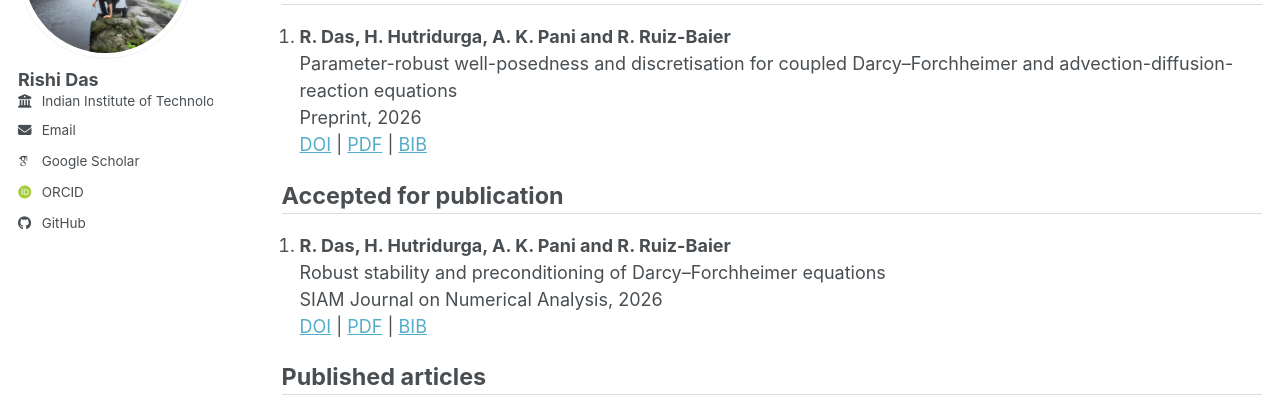
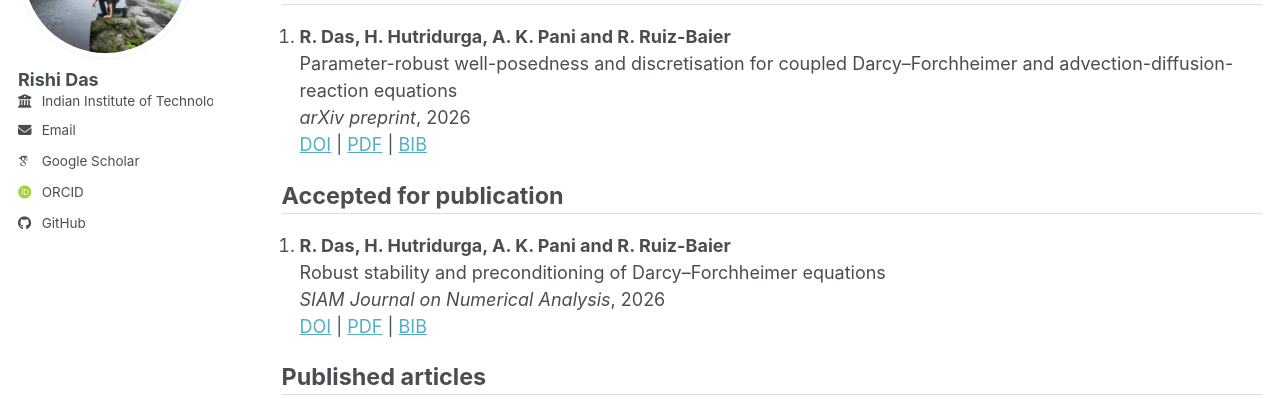
Before and after one commit to rishidas-04/rishidas-04.github.io, a Jekyll site: the page built from _pages/publications.html, in a window 1280 px wide and 988 px high. Shown: the part 217-616 px from the top of the window. Built offline with Jekyll 4.4.1, drawn with Linux system fonts in a browser that asks for light colours; some web fonts are replaced; a script bundle is joined from its source files by our own code; library files that are not in the unit come from our copies.

Commit message:
Update publications.html

```diff
--- a/_pages/publications.html
+++ b/_pages/publications.html
@@ -18,7 +18,7 @@ author_profile: true
     <p>
       <strong>R. Das, H. Hutridurga, A. K. Pani and R. Ruiz-Baier</strong><br>
       Parameter-robust well-posedness and discretisation for coupled Darcy–Forchheimer and advection-diffusion-reaction equations</em><br>
-      Preprint, 2026<br>
+      <em>arXiv preprint</em>, 2026<br>
       <a href="https://doi.org/10.48550/arXiv.2606.14630">DOI</a> |
       <a href="https://arxiv.org/pdf/2606.14630">PDF</a> |
       <a href="https://arxiv.org/bibtex/2606.14630">BIB</a>
@@ -32,7 +32,7 @@ author_profile: true
     <p>
       <strong>R. Das, H. Hutridurga, A. K. Pani and R. Ruiz-Baier</strong><br>
       Robust stability and preconditioning of Darcy–Forchheimer equations<br>
-      SIAM Journal on Numerical Analysis, 2026<br>
+      <em>SIAM Journal on Numerical Analysis</em>, 2026<br>
       <a href="https://doi.org/10.48550/arXiv.2510.24527">DOI</a> |
       <a href="https://arxiv.org/pdf/2510.24527">PDF</a> |
       <a href="https://arxiv.org/bibtex/2510.24527">BIB</a>
```
